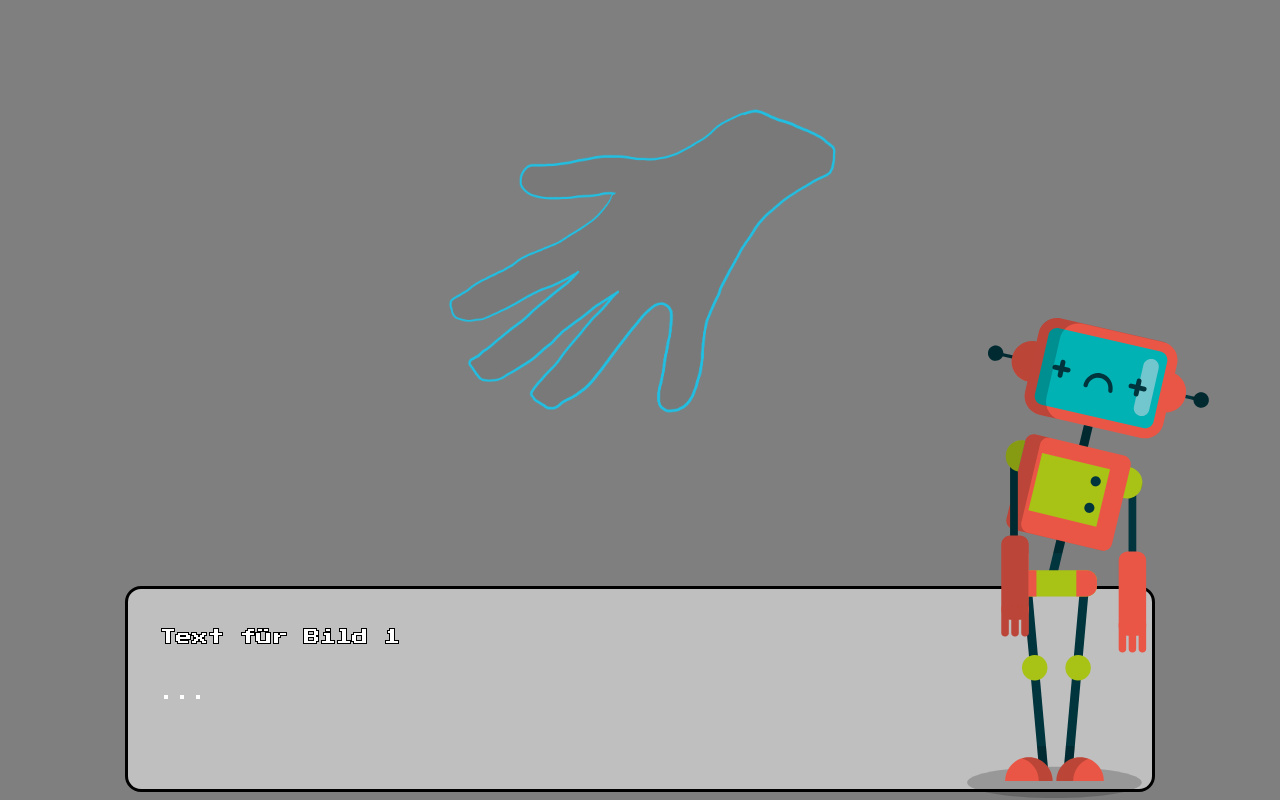
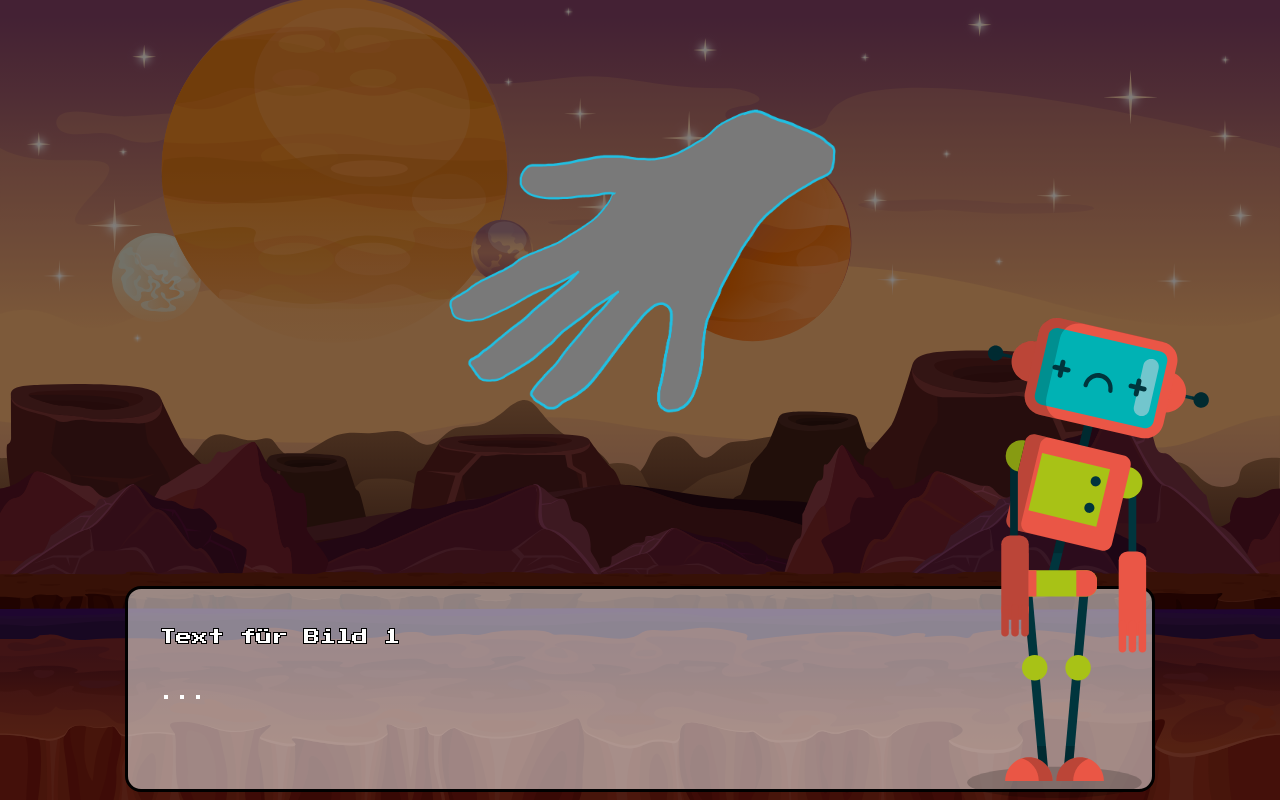
Before and after one commit to erdeM22K/thm-universum, a plain HTML site: page src/thema_gd/gd_level2.html in a window 1280 px wide. Drawn offline with nearby package versions, Linux system fonts and the light colour scheme.

Commit message:
Update Links

```diff
--- a/src/thema_gd/gd_level2.css
+++ b/src/thema_gd/gd_level2.css
@@ -6,7 +6,7 @@ html, body {
 }
 
 body {
-    background-image: url("../assets/Bilder/planet_background.svg");
+    background-image: url("../bilder/planet_background.svg");
     background-size: cover;
     background-position: center;
     position: relative;
```
